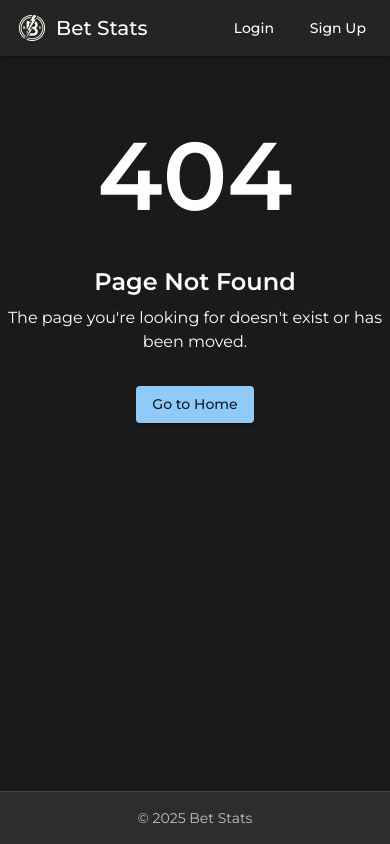
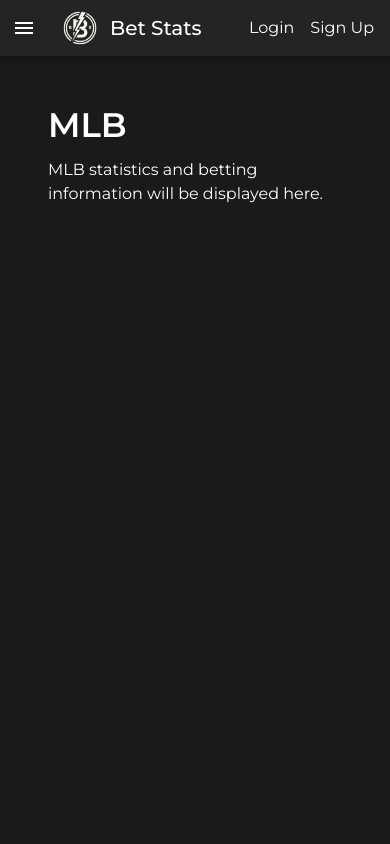
Before and after one commit to adamzielinski972/Bet-Stats, a React (Vite) app in the folder frontend/: page /mlb in a window 390 px wide. Before the commit this address had no page. Built offline with nearby package versions, Linux system fonts and the light colour scheme.

Commit message:
Added hamburger menu and new pages

```diff
--- a/frontend/src/App.tsx
+++ b/frontend/src/App.tsx
@@ -6,6 +6,11 @@ import Home from './pages/Home';
 import NotFound from './pages/NotFound';
 import Login from './pages/Login';
 import Signup from './pages/Signup';
+import PremierLeague from './pages/leagues/PremierLeague';
+import NBA from './pages/leagues/NBA';
+import MLB from './pages/leagues/MLB';
+import NFL from './pages/leagues/NFL';
+import NHL from './pages/leagues/NHL';
 import './App.css';
 
 const theme = createTheme({
@@ -159,6 +164,11 @@ function App() {
             <Route path="/" element={<Home />} />
             <Route path="/login" element={<Login />} />
             <Route path="/signup" element={<Signup />} />
+            <Route path="/premier-league" element={<PremierLeague />} />
+            <Route path="/nba" element={<NBA />} />
+            <Route path="/mlb" element={<MLB />} />
+            <Route path="/nfl" element={<NFL />} />
+            <Route path="/nhl" element={<NHL />} />
             <Route path="*" element={<NotFound />} />
           </Routes>
         </Layout>
--- a/frontend/src/components/Layout.tsx
+++ b/frontend/src/components/Layout.tsx
@@ -1,102 +1,67 @@
-import React, { ReactNode } from 'react';
-import { Link as RouterLink } from 'react-router-dom';
+import React, { useState } from 'react';
+import { Link } from 'react-router-dom';
 import {
   AppBar,
   Box,
-  Link,
   Toolbar,
   Typography,
-  Button,
+  Container,
+  IconButton
 } from '@mui/material';
+import { Menu as MenuIcon } from '@mui/icons-material';
+import SideDrawer from './SideDrawer';
 import Logo from '../assets/Logo.png';
 
 interface LayoutProps {
-  children: ReactNode;
+  children: React.ReactNode;
 }
 
-const Layout = ({ children }: LayoutProps) => {
+const Layout: React.FC<LayoutProps> = ({ children }) => {
+  const [drawerOpen, setDrawerOpen] = useState(false);
+
+  const handleDrawerToggle = () => {
+    setDrawerOpen(!drawerOpen);
+  };
+
   return (
-    <Box
-      component="div"
-      sx={{
-        display: 'flex',
-        flexDirection: 'column',
-        minHeight: '100vh',
-        width: '100%',
-        margin: 0,
-        padding: 0,
-        overflow: 'hidden'
-      }}
-    >
-      <AppBar
-        position="static"
-        sx={{
-          width: '100%',
-          margin: 0,
-          padding: 0,
-          boxShadow: 2
-        }}
-      >
-        <Toolbar
-          sx={{
-            width: '100%',
-            minHeight: { xs: 56, sm: 64 },
-            px: 2
-          }}
-        >
-          <Box sx={{ display: 'flex', alignItems: 'center', gap: 1, flexGrow: 1 }}>
-            <Link component={RouterLink} to="/" sx={{ display: 'flex', alignItems: 'center', gap: 1, textDecoration: 'none', color: 'inherit' }}>
-              <img
-                src={Logo}
-                alt="Bet Stats Logo"
-                style={{
-                  height: '32px',
-                  width: 'auto'
-                }}
-              />
-              <Typography variant="h6" component="div">
-                Bet Stats
-              </Typography>
+    <Box sx={{ display: 'flex', flexDirection: 'column', minHeight: '100vh', width: '100%' }}>
+      <AppBar position="static">
+        <Toolbar>
+          <IconButton
+            color="inherit"
+            aria-label="open drawer"
+            edge="start"
+            onClick={handleDrawerToggle}
+            sx={{ mr: 2 }}
+          >
+            <MenuIcon />
+          </IconButton>
+
+          <Link to="/" style={{ textDecoration: 'none', color: 'inherit', display: 'flex', alignItems: 'center' }}>
+            <img src={Logo} alt="Logo" style={{ height: '40px', marginRight: '10px' }} />
+            <Typography variant="h6" component="div">
+              Bet Stats
+            </Typography>
+          </Link>
+
+          <Box sx={{ flexGrow: 1 }} />
+
+          <Box sx={{ display: 'flex', gap: 2 }}>
+            <Link to="/login" style={{ textDecoration: 'none', color: 'inherit' }}>
+              <Typography>Login</Typography>
             </Link>
-          </Box>
-          <Box sx={{ display: 'flex', gap: 2 }}>
-            <Button color="inherit" component={RouterLink} to="/login">
-              Login
-            </Button>
-            <Button color="inherit" component={RouterLink} to="/signup">
-              Sign Up
-            </Button>
+            <Link to="/signup" style={{ textDecoration: 'none', color: 'inherit' }}>
+              <Typography>Sign Up</Typography>
+            </Link>
           </Box>
         </Toolbar>
       </AppBar>
-      <Box
-        component="main"
-        sx={{
-          flex: '1 1 auto',
-          width: '100%',
-          margin: 0,
-          padding: 0,
-          display: 'flex',
-          flexDirection: 'column'
-        }}
-      >
+
+      <SideDrawer open={drawerOpen} onClose={() => setDrawerOpen(false)} />
+
+      <Container component="main" sx={{ flexGrow: 1, width: '100%', maxWidth: '100% !important', p: 3 }}>
         {children}
-      </Box>
-      <Box
-        component="footer"
-        sx={{
-          width: '100%',
-          py: 2,
-          px: 2,
-          backgroundColor: 'background.paper',
-          borderTop: 1,
-          borderColor: 'divider'
-        }}
-      >
-        <Typography variant="body2" color="text.secondary" align="center">
-          © {new Date().getFullYear()} Bet Stats
-        </Typography>
-      </Box>
+      </Container>
     </Box>
   );
 };
--- /dev/null
+++ b/frontend/src/components/SideDrawer.tsx
@@ -0,0 +1,75 @@
+import React from 'react';
+import {
+  Drawer,
+  List,
+  ListItem,
+  ListItemIcon,
+  ListItemText,
+  ListItemButton,
+  Divider,
+  Box
+} from '@mui/material';
+import {
+  SportsSoccer as SoccerIcon,
+  SportsBasketball as BasketballIcon,
+  SportsBaseball as BaseballIcon,
+  SportsFootball as FootballIcon,
+  SportsHockey as HockeyIcon,
+  Home as HomeIcon
+} from '@mui/icons-material';
+import { useNavigate } from 'react-router-dom';
+
+interface SideDrawerProps {
+  open: boolean;
+  onClose: () => void;
+}
+
+const leagues = [
+  { name: 'Home', icon: <HomeIcon />, path: '/' },
+  { name: 'Premier League', icon: <SoccerIcon />, path: '/premier-league' },
+  { name: 'NBA', icon: <BasketballIcon />, path: '/nba' },
+  { name: 'MLB', icon: <BaseballIcon />, path: '/mlb' },
+  { name: 'NFL', icon: <FootballIcon />, path: '/nfl' },
+  { name: 'NHL', icon: <HockeyIcon />, path: '/nhl' },
+];
+
+const SideDrawer: React.FC<SideDrawerProps> = ({ open, onClose }) => {
+  const navigate = useNavigate();
+
+  const handleNavigation = (path: string) => {
+    navigate(path);
+    onClose();
+  };
+
+  return (
+    <Drawer
+      anchor="left"
+      open={open}
+      onClose={onClose}
+      PaperProps={{
+        sx: {
+          width: 240,
+          backgroundColor: 'background.paper',
+        },
+      }}
+    >
+      <Box sx={{ pt: 2 }}>
+        <List>
+          {leagues.map((league) => (
+            <ListItem key={league.name} disablePadding>
+              <ListItemButton onClick={() => handleNavigation(league.path)}>
+                <ListItemIcon sx={{ color: 'primary.main' }}>
+                  {league.icon}
+                </ListItemIcon>
+                <ListItemText primary={league.name} />
+              </ListItemButton>
+            </ListItem>
+          ))}
+        </List>
+        <Divider sx={{ my: 2 }} />
+      </Box>
+    </Drawer>
+  );
+};
+
+export default SideDrawer;
--- /dev/null
+++ b/frontend/src/pages/leagues/MLB.tsx
@@ -0,0 +1,17 @@
+import React from 'react';
+import { Typography, Box } from '@mui/material';
+
+const MLB: React.FC = () => {
+  return (
+    <Box sx={{ p: 3 }}>
+      <Typography variant="h4" gutterBottom>
+        MLB
+      </Typography>
+      <Typography variant="body1">
+        MLB statistics and betting information will be displayed here.
+      </Typography>
+    </Box>
+  );
+};
+
+export default MLB;
--- /dev/null
+++ b/frontend/src/pages/leagues/NBA.tsx
@@ -0,0 +1,17 @@
+import React from 'react';
+import { Typography, Box } from '@mui/material';
+
+const NBA: React.FC = () => {
+  return (
+    <Box sx={{ p: 3 }}>
+      <Typography variant="h4" gutterBottom>
+        NBA
+      </Typography>
+      <Typography variant="body1">
+        NBA statistics and betting information will be displayed here.
+      </Typography>
+    </Box>
+  );
+};
+
+export default NBA;
--- /dev/null
+++ b/frontend/src/pages/leagues/NFL.tsx
@@ -0,0 +1,17 @@
+import React from 'react';
+import { Typography, Box } from '@mui/material';
+
+const NFL: React.FC = () => {
+  return (
+    <Box sx={{ p: 3 }}>
+      <Typography variant="h4" gutterBottom>
+        NFL
+      </Typography>
+      <Typography variant="body1">
+        NFL statistics and betting information will be displayed here.
+      </Typography>
+    </Box>
+  );
+};
+
+export default NFL;
--- /dev/null
+++ b/frontend/src/pages/leagues/NHL.tsx
@@ -0,0 +1,17 @@
+import React from 'react';
+import { Typography, Box } from '@mui/material';
+
+const NHL: React.FC = () => {
+  return (
+    <Box sx={{ p: 3 }}>
+      <Typography variant="h4" gutterBottom>
+        NHL
+      </Typography>
+      <Typography variant="body1">
+        NHL statistics and betting information will be displayed here.
+      </Typography>
+    </Box>
+  );
+};
+
+export default NHL;
--- /dev/null
+++ b/frontend/src/pages/leagues/PremierLeague.tsx
@@ -0,0 +1,17 @@
+import React from 'react';
+import { Typography, Box } from '@mui/material';
+
+const PremierLeague: React.FC = () => {
+  return (
+    <Box sx={{ p: 3 }}>
+      <Typography variant="h4" gutterBottom>
+        Premier League
+      </Typography>
+      <Typography variant="body1">
+        Premier League statistics and betting information will be displayed here.
+      </Typography>
+    </Box>
+  );
+};
+
+export default PremierLeague;
```
